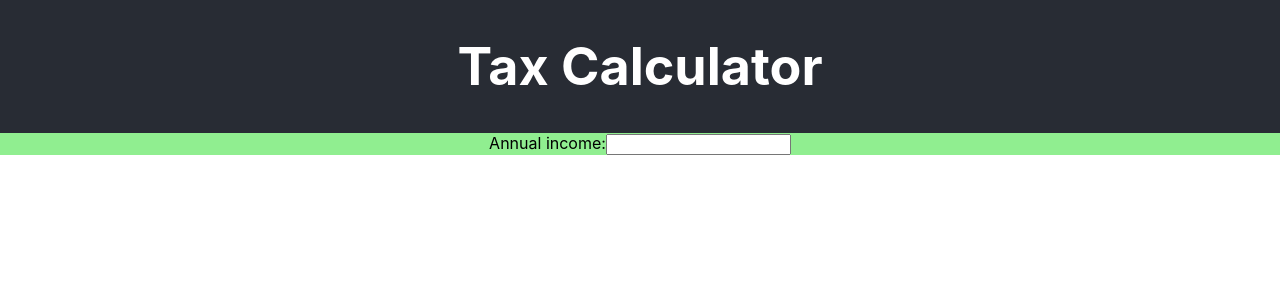
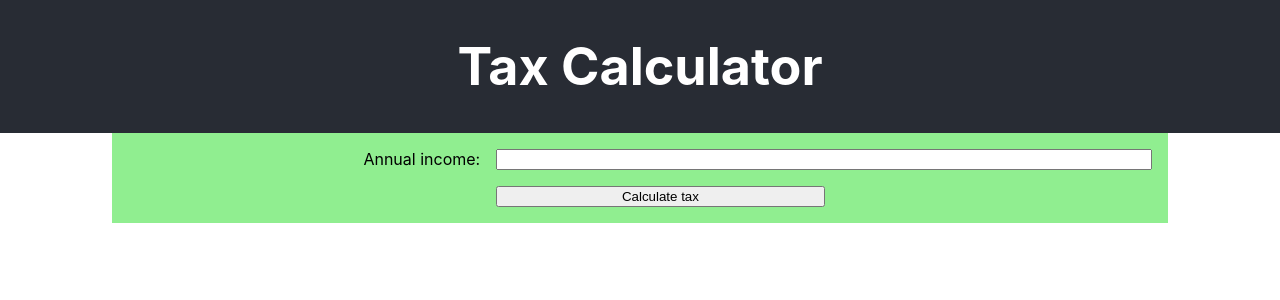
Before and after one commit to aliravn/challenge-tax-calculator, a React (Create React App) app: page / in a window 1280 px wide. Shown: the top 300 px of the page. Built offline with nearby package versions, Linux system fonts and the light colour scheme.

Commit message:
add basic styling

```diff
--- a/src/components/TaxCalcForm/TaxCalcForm.css
+++ b/src/components/TaxCalcForm/TaxCalcForm.css
@@ -1,3 +1,22 @@
 .formContainer {
+  display: grid;
+  grid-template-columns: repeat(2 1fr);
+  grid-template-rows: repeat(2 1fr);
   background: lightgreen;
+  padding: 1rem;
+  width: 80%;
+  margin: 0 auto;
+
+  gap: 1rem;
 }
+
+.inputLabel {
+  text-align: right;
+}
+
+.inputField {
+  grid-column: 2 / span 2;
+}
+.submitButton {
+  grid-column: 2/ span 1
+}
--- a/src/components/TaxCalcForm/TaxCalcForm.js
+++ b/src/components/TaxCalcForm/TaxCalcForm.js
@@ -3,10 +3,12 @@ import './TaxCalcForm.css';
 
 const TaxCalcForm = () => {
     return (
-        <div className='formContainer'>
-            <label htmlFor="income">Annual income:</label>
-            <input type="text" id="income" name="income" />
-        </div>
+        <section className='formContainer'>
+            <label htmlFor="income" className='inputLabel'>Annual income:</label>
+            <input type="text" id="income" name="income" className='inputField'/>
+
+            <button className='submitButton'>Calculate tax</button>
+        </section>
     );
 }
 
```
